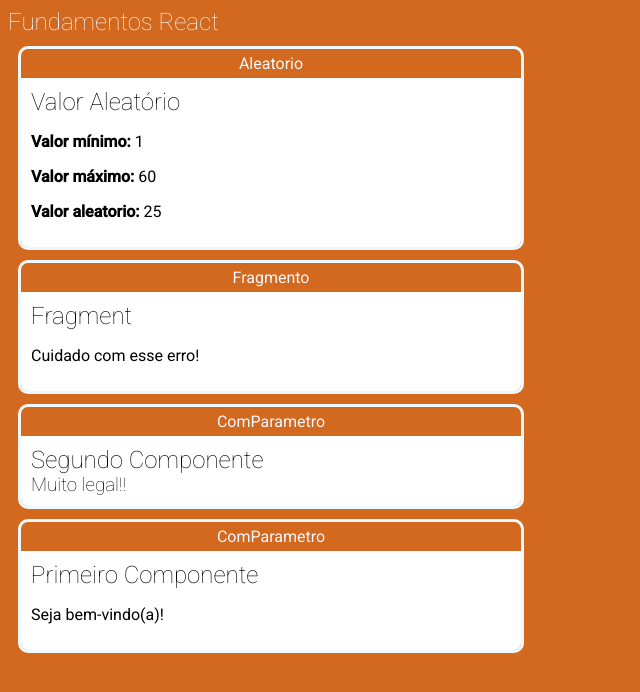
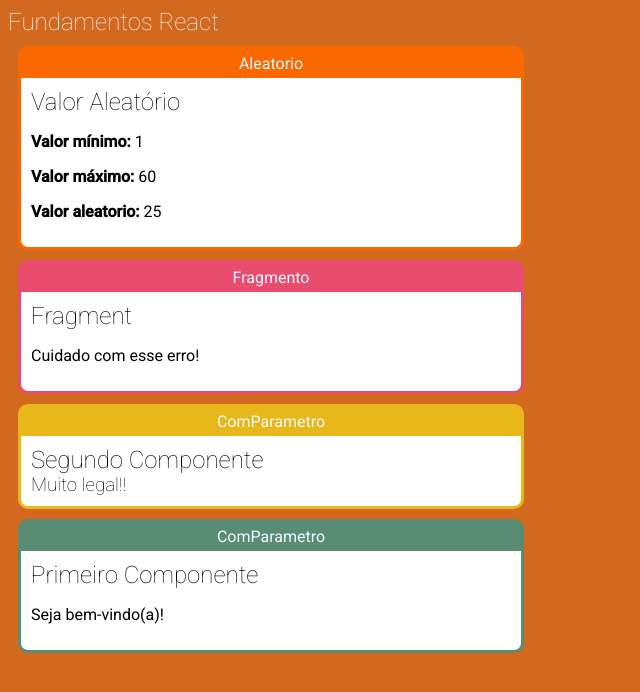
Before and after one commit to guilhermebrandao/curso-react-redux-cod3r, a React (Create React App) app in the folder fundamentos-react/: page / in a window 1280 px wide. Shown: the top 692 px of the page, without its empty margins (0-640 px from the left). Built offline with nearby package versions, Linux system fonts and the light colour scheme.

Commit message:
Componente Card #03

```diff
--- a/fundamentos-react/src/App.jsx
+++ b/fundamentos-react/src/App.jsx
@@ -13,23 +13,30 @@
 
     <div className="Cards">
       <Card
-        titulo="Aleatorio">
+        titulo="Aleatorio"
+        color="#FA6900">
         <Aleatorio
           min={1}
           max={60} />
       </Card>
 
-      <Card titulo="Fragmento">
+      <Card
+        titulo="Fragmento"
+        color="#E94C6F">
         <Fragmento />
       </Card>
 
-      <Card titulo="ComParametro">
+      <Card
+        titulo="ComParametro"
+        color="#E8B71A">
         <ComParametro
           titulo="Segundo Componente"
           subtitulo="Muito legal!!" />
       </Card>
 
-      <Card titulo="ComParametro">
+      <Card
+        titulo="ComParametro"
+        color="#588C73">
         <Primeiro />
       </Card>
     </div>
--- a/fundamentos-react/src/components/layout/Card.jsx
+++ b/fundamentos-react/src/components/layout/Card.jsx
@@ -2,8 +2,14 @@
 import './Card.css'
 
 export default props => {
+
+  const cardStyle = {
+    backgroundColor: props.color || 'black',
+    borderColor: props.color || 'black'
+  }
+
   return (
-    <div className="Card">
+    <div className="Card" style={cardStyle}>
       <div className="Title">{props.titulo}</div>
       <div className="Content">{props.children}</div>
     </div>
```
